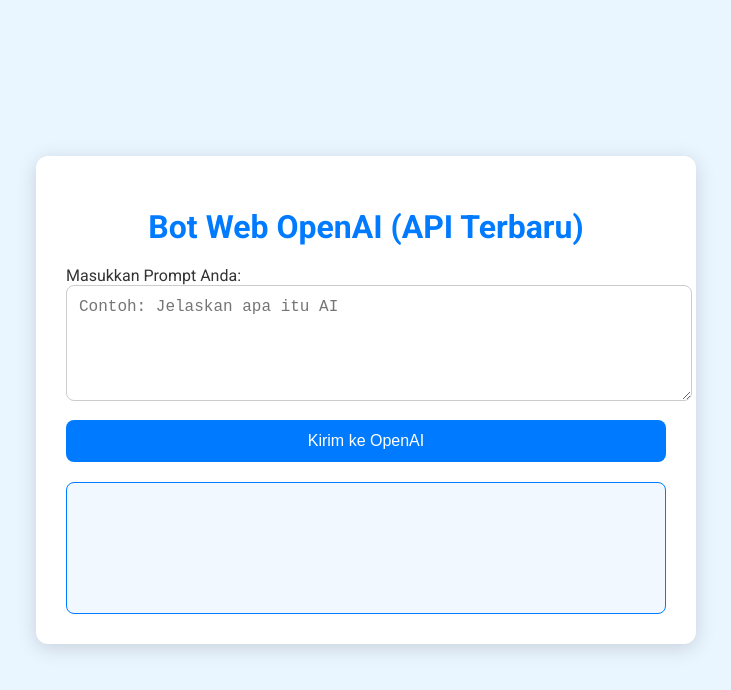
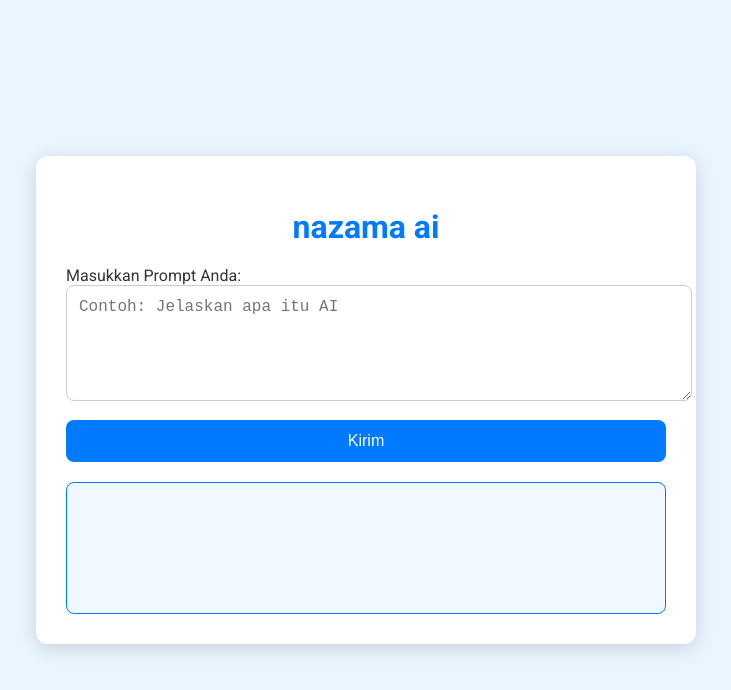
Before and after one commit to bacotbanget1/nazama.ai, a plain HTML site: page index.html in a window 1280 px wide. Shown: the whole page, without its empty margins (274-1005 px from the left). Drawn offline with Linux system fonts and the light colour scheme.

Commit message:
Update index.html

```diff
--- a/index.html
+++ b/index.html
@@ -65,11 +65,11 @@
 </head>
 <body>
   <div class="container">
-    <h1>Bot Web OpenAI (API Terbaru)</h1>
+    <h1>nazama ai</h1>
     <form id="botForm">
       <label for="prompt">Masukkan Prompt Anda:</label>
       <textarea id="prompt" rows="5" placeholder="Contoh: Jelaskan apa itu AI" required></textarea>
-      <button type="submit">Kirim ke OpenAI</button>
+      <button type="submit">Kirim</button>
     </form>
 
     <div id="response" class="response"></div>
@@ -77,7 +77,7 @@
 
   <script>
     // ⚠️ Ganti dengan API key Anda sendiri (pastikan disimpan di server, bukan di sini untuk versi produksi!)
-    const apiKey = "ISI_API_KEY_ANDA_DI_SINI";
+    const apiKey = "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";
 
     document.getElementById("botForm").addEventListener("submit", async (e) => {
       e.preventDefault();
```
